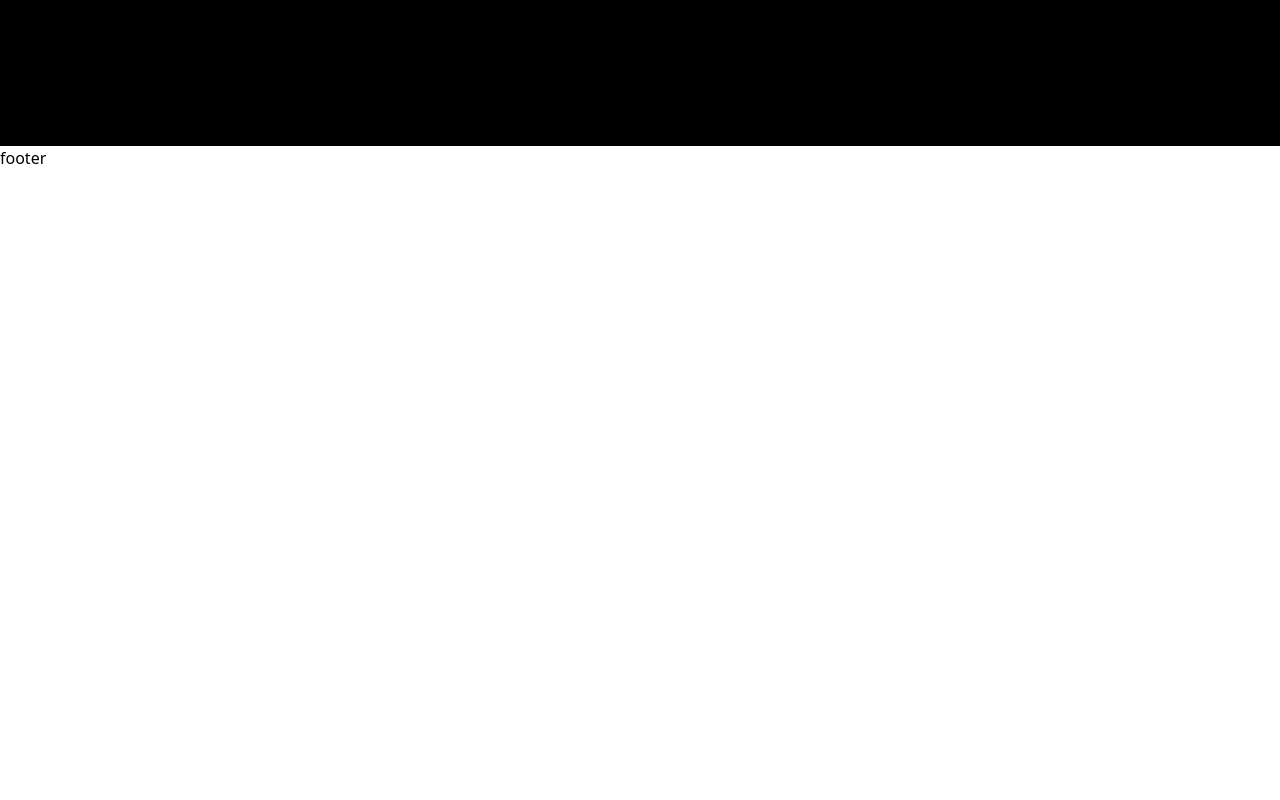
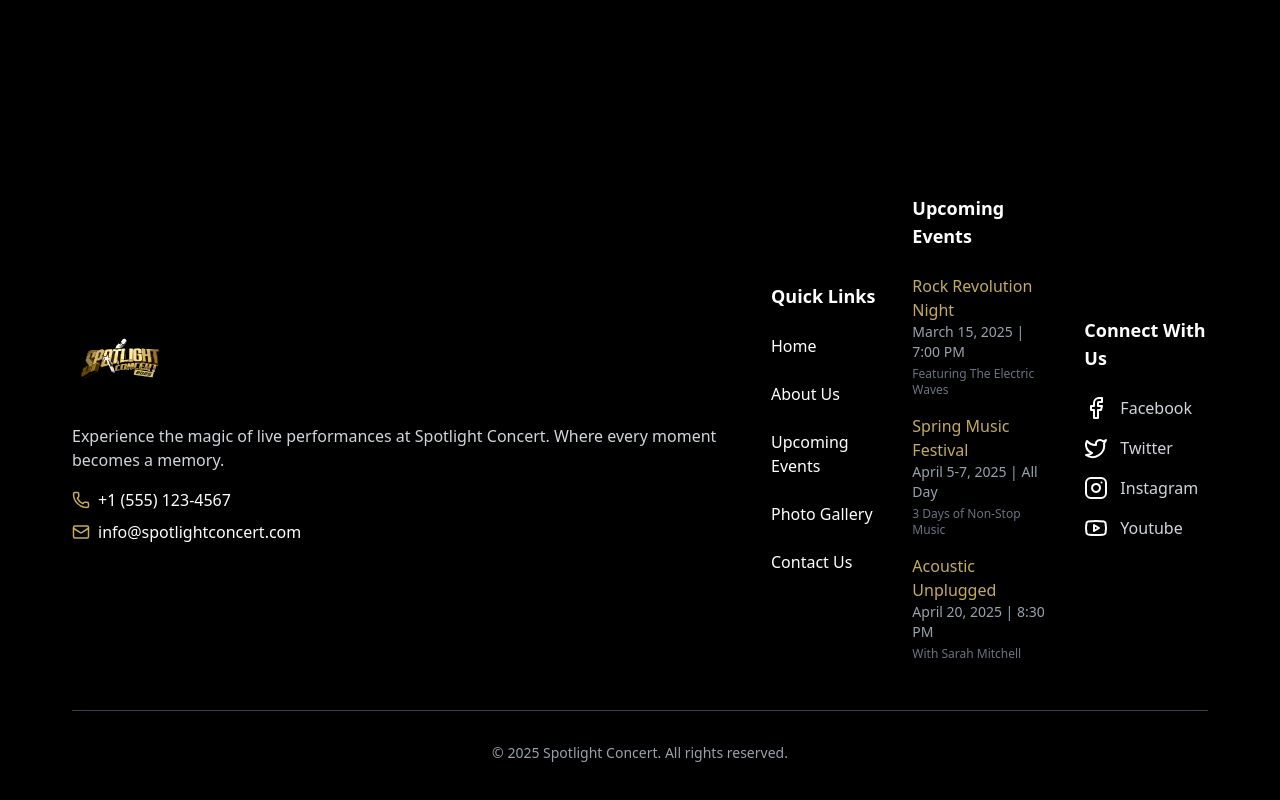
Before and after one commit to fiyin-bug/SPOTLIGHT101, a React (Vite) app: page / in a window 1280 px wide. Shown: the part 1526-2326 px from the top of the page. Before the commit the page ends 1696 px from the top, so only its background shows below. Built offline with nearby package versions, Linux system fonts and the light colour scheme.

Commit message:
footer completed

```diff
--- a/src/layout/footer.jsx
+++ b/src/layout/footer.jsx
@@ -1,9 +1,129 @@
-
+import { Facebook, Twitter, Instagram, Youtube, Mail, Phone } from 'lucide-react';
+import Logo from "../assets/icons/spot.svg";
 
 const Footer = () => {
+  const currentYear = new Date().getFullYear();
+
+  const socialLinks = [
+    { icon: Facebook, href: "https://facebook.com", label: "Facebook" },
+    { icon: Twitter, href: "https://twitter.com", label: "Twitter" },
+    { icon: Instagram, href: "https://instagram.com", label: "Instagram" },
+    { icon: Youtube, href: "https://youtube.com", label: "Youtube" },
+  ];
+
   return (
-    <div>footer</div>
-  )
-}
+    <footer className="bg-black text-white py-12">
+      <div className="container mx-auto px-4 md:px-18 sm:px-8 w-full">
+        <div className=" flex justify-between items-center gap-8">
+          {/* Company Info Section */}
+          <div className="space-y-4">
+            <img
+              src={Logo}
+              alt="Company Logo"
+              className="h-16 md:h-20 lg:h-24"
+            />
+            <p className="text-gray-300 mt-4">
+              Experience the magic of live performances at Spotlight Concert. Where every moment becomes a memory.
+            </p>
+            <div className="space-y-2">
+              <div className="flex items-center space-x-2">
+                <Phone size={18} className="text-[#c5ac5a]" />
+                <span>+1 (555) 123-4567</span>
+              </div>
+              <div className="flex items-center space-x-2">
+                <Mail size={18} className="text-[#c5ac5a]" />
+                <a href="mailto:info@spotlightconcert.com" className="hover:text-[#c5ac5a] transition-colors">
+                  info@spotlightconcert.com
+                </a>
+              </div>
+            </div>
+          </div>
 
-export default Footer
+          {/* Quick Links Section */}
+          <div>
+            <h4 className="text-lg font-semibold mb-6">Quick Links</h4>
+            <ul className="space-y-6">
+              <li>
+                <a href="/" className="hover:text-[#c5ac5a] transition-colors flex items-center space-x-2">
+                  <span>Home</span>
+                </a>
+              </li>
+              <li>
+                <a href="/about" className="hover:text-[#c5ac5a] transition-colors flex items-center space-x-2">
+                  <span>About Us</span>
+                </a>
+              </li>
+              <li>
+                <a href="/events" className="hover:text-[#c5ac5a] transition-colors flex items-center space-x-2">
+                  <span>Upcoming Events</span>
+                </a>
+              </li>
+              <li>
+                <a href="/gallery" className="hover:text-[#c5ac5a] transition-colors flex items-center space-x-2">
+                  <span>Photo Gallery</span>
+                </a>
+              </li>
+              <li>
+                <a href="/contact" className="hover:text-[#c5ac5a] transition-colors flex items-center space-x-2">
+                  <span>Contact Us</span>
+                </a>
+              </li>
+            </ul>
+          </div>
+
+          {/* Upcoming Events Section */}
+          <div>
+            <h4 className="text-lg font-semibold mb-6">Upcoming Events</h4>
+            <div className="space-y-4">
+              <div className="group cursor-pointer">
+                <h5 className="text-[#c5ac5a] group-hover:text-white transition-colors font-medium">Rock Revolution Night</h5>
+                <p className="text-sm text-gray-400">March 15, 2025 | 7:00 PM</p>
+                <p className="text-xs text-gray-500 mt-1">Featuring The Electric Waves</p>
+              </div>
+              <div className="group cursor-pointer">
+                <h5 className="text-[#c5ac5a] group-hover:text-white transition-colors font-medium">Spring Music Festival</h5>
+                <p className="text-sm text-gray-400">April 5-7, 2025 | All Day</p>
+                <p className="text-xs text-gray-500 mt-1">3 Days of Non-Stop Music</p>
+              </div>
+              <div className="group cursor-pointer">
+                <h5 className="text-[#c5ac5a] group-hover:text-white transition-colors font-medium">Acoustic Unplugged</h5>
+                <p className="text-sm text-gray-400">April 20, 2025 | 8:30 PM</p>
+                <p className="text-xs text-gray-500 mt-1">With Sarah Mitchell</p>
+              </div>
+            </div>
+          </div>
+
+          {/* Social Links Section */}
+          <div>
+            <h4 className="text-lg font-semibold mb-6">Connect With Us</h4>
+            <div className="space-y-4">
+              {socialLinks.map((link, index) => (
+                <a
+                  key={index}
+                  href={link.href}
+                  target="_blank"
+                  rel="noopener noreferrer"
+                  className="flex items-center space-x-3 hover:text-[#c5ac5a] transition-colors group"
+                >
+                  <link.icon size={24} className="group-hover:scale-110 transition-transform" />
+                  <span className="text-gray-300 group-hover:text-[#c5ac5a]">
+                    {link.label}
+                  </span>
+                </a>
+              ))}
+            </div>
+          </div>
+        </div>
+
+        {/* Copyright Section */}
+        <div className="mt-12 pt-8 border-t border-gray-700 text-center">
+          <p className="text-sm text-gray-400">
+            &copy; {currentYear} Spotlight Concert. All rights reserved.
+          </p>
+        </div>
+      </div>
+    </footer>
+  );
+};
+
+export default Footer;
```
